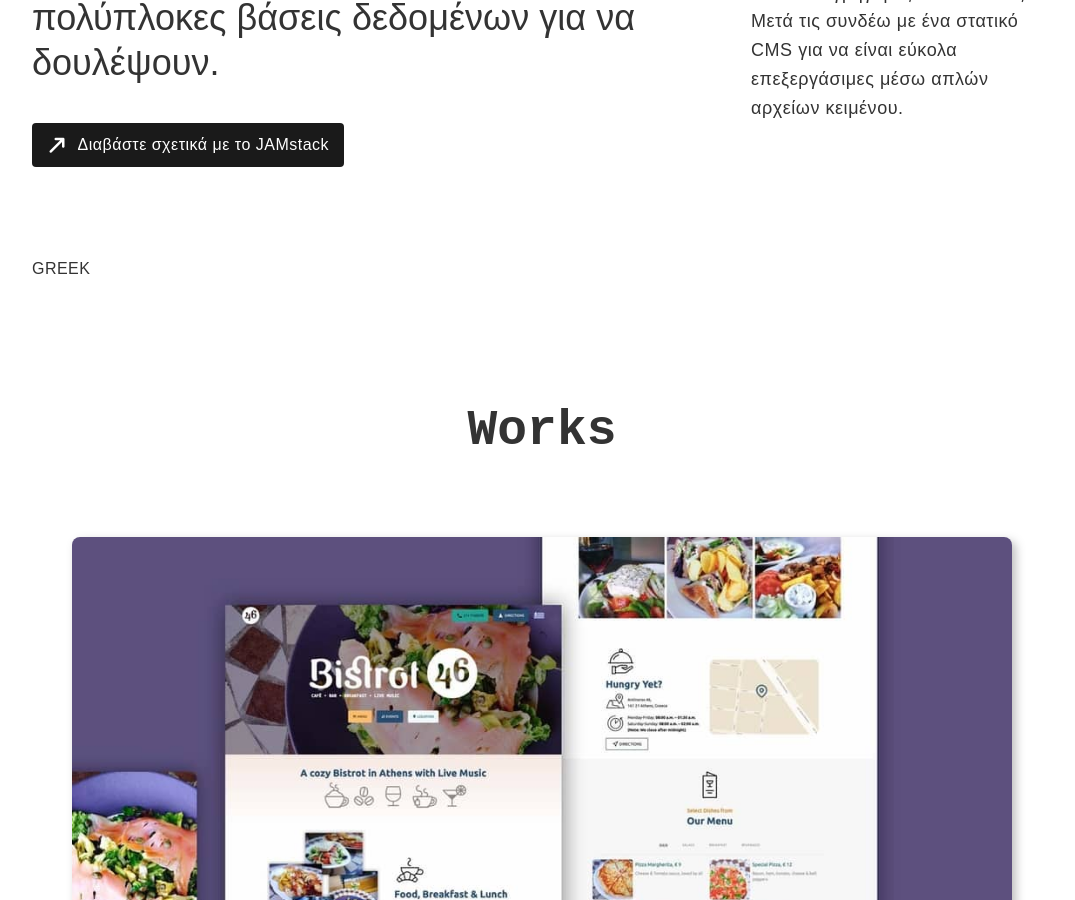
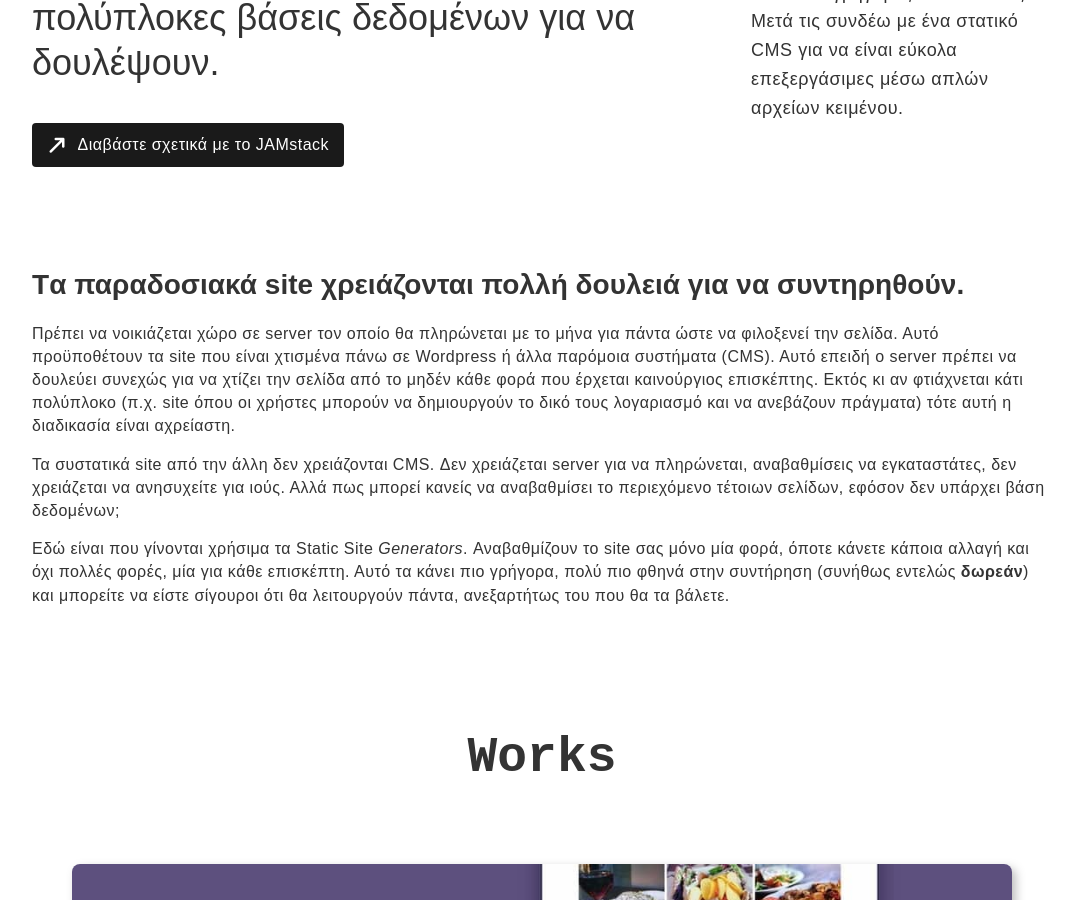
Before and after one commit to anna-filou/2019-portfolio, a Jekyll site: the page built from gr/work/websites.html, in a window 1280 px wide and 900 px high, scrolled down 462 px. Shown: the whole window, without its empty margins (98-1173 px from the left). Built offline with Jekyll 4.4.1, drawn with Linux system fonts in a browser that asks for light colours.

Commit message:
websites.md GR
greek

```diff
--- a/_includes/text/websites.md
+++ b/_includes/text/websites.md
@@ -17,5 +17,12 @@ Statische Seiten hingegen benötigen kein CMS. Kein Server, für den man bezahle
 An dieser Stelle kommen Statische Site *Generatoren* ins Spiel. Sie aktualisieren die Website nur einmal, wenn Sie neue Inhalte hinzufügen; nicht mehrmals, einmal für jeden Besucher. Das macht die Website schneller, in der Wartnung billiger (oft völlig **kostenlos**) und sie wird immer funktionieren, egal wo Sie sie platzieren.
 
 {% elsif page.lang == 'gr' %}
-GREEK
+
+### Tα παραδοσιακά site χρειάζονται πολλή δουλειά για να συντηρηθούν.
+Πρέπει να νοικιάζεται χώρο σε server τον οποίο θα πληρώνεται με το μήνα για πάντα ώστε να φιλοξενεί την σελίδα. Αυτό προϋποθέτουν τα site που είναι χτισμένα πάνω σε Wordpress ή άλλα παρόμοια συστήματα (CMS). Αυτό επειδή o server πρέπει να δουλεύει συνεχώς για να χτίζει την σελίδα από το μηδέν κάθε φορά που έρχεται καινούργιος επισκέπτης. Εκτός κι αν φτιάχνεται κάτι πολύπλοκο (π.χ. site όπου οι χρήστες μπορούν να δημιουργούν το δικό τους λογαριασμό και να ανεβάζουν πράγματα) τότε αυτή η διαδικασία είναι αχρείαστη.
+
+Τα συστατικά site από την άλλη δεν χρειάζονται CMS. Δεν χρειάζεται server για να πληρώνεται, αναβαθμίσεις να εγκαταστάτες, δεν χρειάζεται να ανησυχείτε για ιούς. Αλλά πως μπορεί κανείς να αναβαθμίσει το περιεχόμενο τέτοιων σελίδων, εφόσον δεν υπάρχει βάση δεδομένων;
+
+Εδώ είναι που γίνονται χρήσιμα τα Static Site *Generators*. Αναβαθμίζουν το site σας μόνο μία φορά, όποτε κάνετε κάποια αλλαγή και όχι πολλές φορές, μία για κάθε επισκέπτη. Αυτό τα κάνει πιο γρήγορα, πολύ πιο φθηνά στην συντήρηση (συνήθως εντελώς **δωρεάν**) και μπορείτε να είστε σίγουροι ότι θα λειτουργούν πάντα, ανεξαρτήτως του που θα τα βάλετε.
+
 {% endif %}
```
